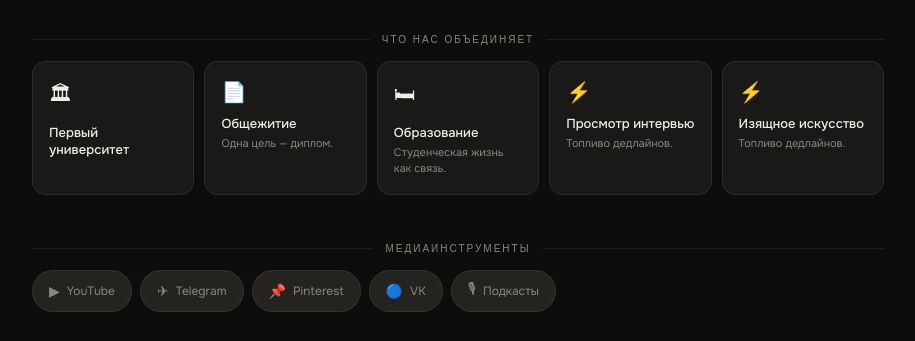
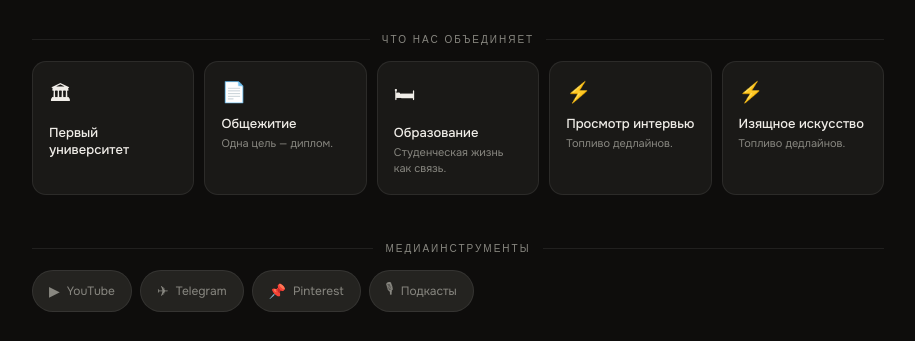
Before and after one commit to sayfeddy/EffectCom, a plain HTML site: page index.html in a window 1280 px wide. Shown: the part 459-800 px from the top of the page, without its empty margins (182-1097 px from the left). Drawn offline with Linux system fonts and the light colour scheme; a web font is replaced by a local one.

Commit message:
Remove VK media pill from the media grid

```diff
--- a/index.html
+++ b/index.html
@@ -349,7 +349,6 @@
     <div class="media-pill" onclick="openModal('media-youtube')"><span class="pill-icon">▶</span>YouTube</div>
     <div class="media-pill" onclick="openModal('media-telegram')"><span class="pill-icon">✈</span>Telegram</div>
     <div class="media-pill" onclick="openModal('media-pinterest')"><span class="pill-icon">📌</span>Pinterest</div>
-    <div class="media-pill" onclick="openModal('media-vk')"><span class="pill-icon">🔵</span>VK</div>
     <div class="media-pill" onclick="openModal('media-podcast')"><span class="pill-icon">🎙</span>Подкасты</div>
   </div>
 
```
